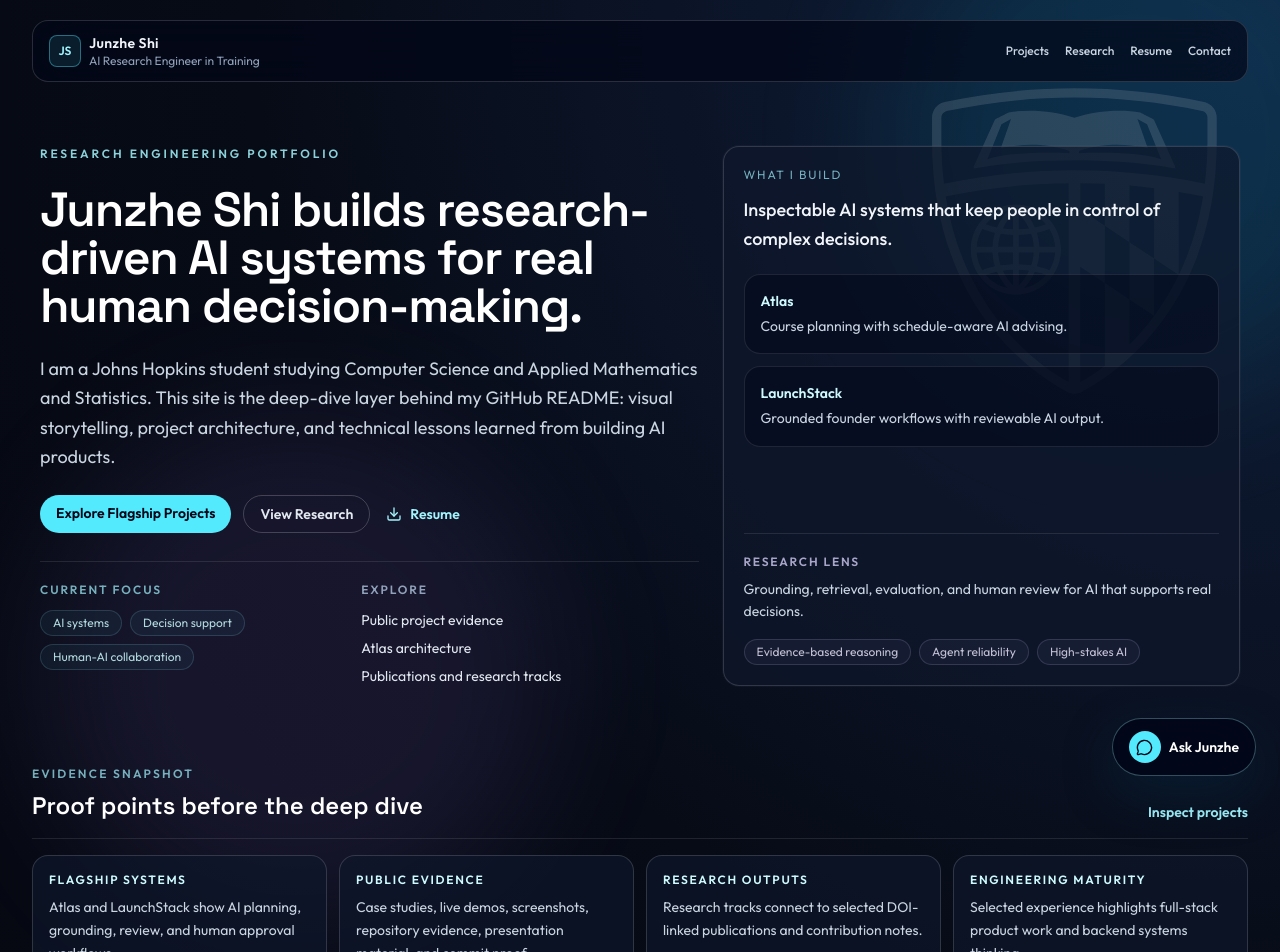
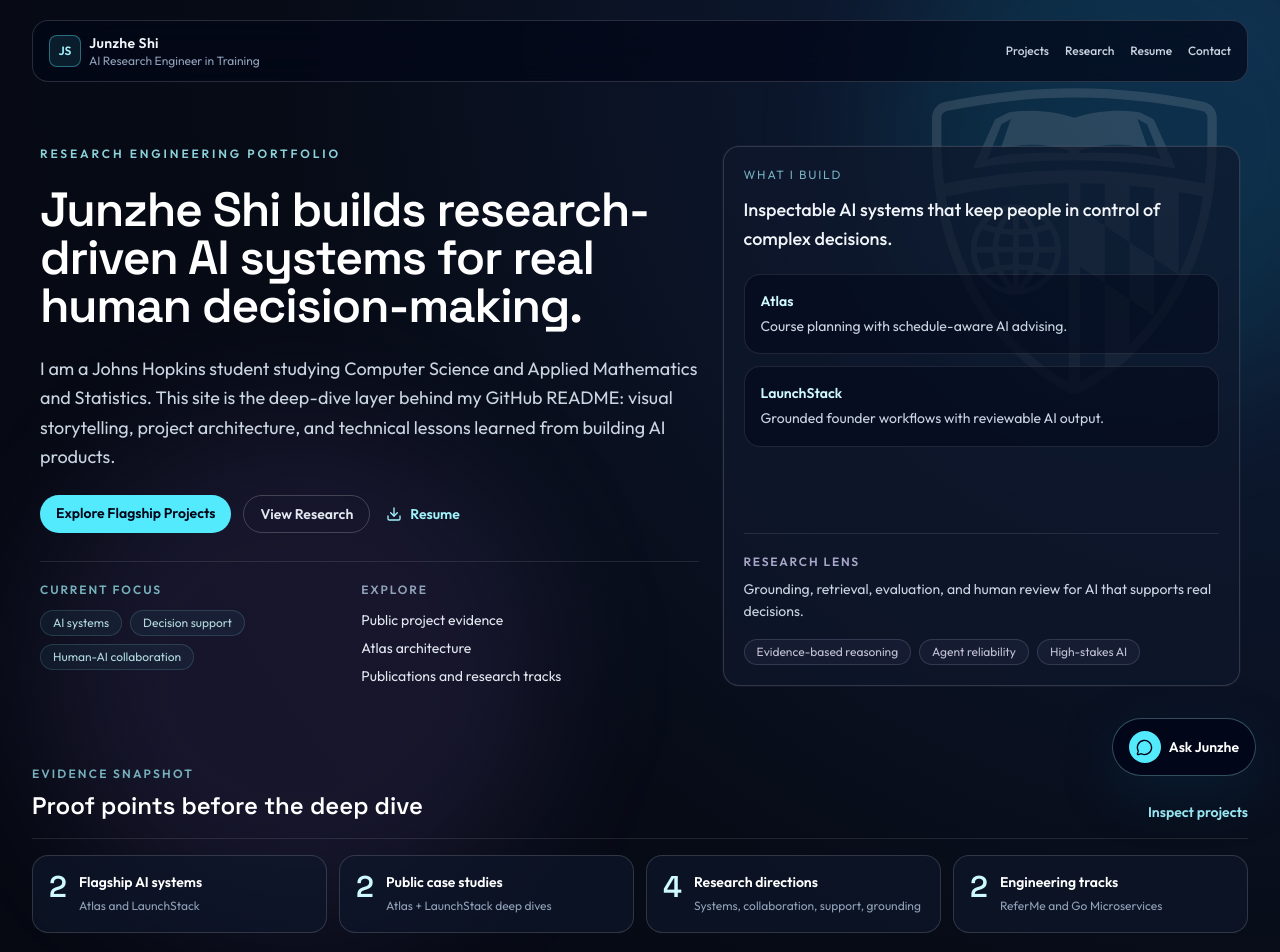
Before and after one commit to JunzheShi0702/personal-website, a React (Vite) app in the folder client/: page / in a window 1280 px wide. Shown: the top 952 px of the page. Built offline with nearby package versions, Linux system fonts and the light colour scheme.

Commit message:
redesign uiux

```diff
--- a/client/src/pages/HomePage.tsx
+++ b/client/src/pages/HomePage.tsx
@@ -36,20 +36,24 @@ const stagger = {
 
 const evidenceSnapshot = [
   {
-    label: 'Flagship systems',
-    value: 'Atlas and LaunchStack show AI planning, grounding, review, and human approval workflows.',
+    stat: '2',
+    title: 'Flagship AI systems',
+    detail: 'Atlas and LaunchStack',
   },
   {
-    label: 'Public evidence',
-    value: 'Case studies, live demos, screenshots, repository evidence, presentation material, and commit proof.',
+    stat: '2',
+    title: 'Public case studies',
+    detail: 'Atlas + LaunchStack deep dives',
   },
   {
-    label: 'Research outputs',
-    value: 'Research tracks connect to selected DOI-linked publications and contribution notes.',
+    stat: '4',
+    title: 'Research directions',
+    detail: 'Systems, collaboration, support, grounding',
   },
   {
-    label: 'Engineering maturity',
-    value: 'Selected experience highlights full-stack product work and backend systems thinking.',
+    stat: '2',
+    title: 'Engineering tracks',
+    detail: 'ReferMe and Go Microservices',
   },
 ]
 
@@ -228,15 +232,18 @@ export function HomePage() {
         <div className="grid gap-3 md:grid-cols-2 xl:grid-cols-4">
           {evidenceSnapshot.map((item) => (
             <article
-              key={item.label}
-              className="rounded-2xl border border-white/15 bg-slate-900/65 p-4"
+              key={item.title}
+              className="grid grid-cols-[auto_1fr] gap-3 rounded-2xl border border-white/15 bg-slate-900/65 p-4"
             >
-              <p className="text-xs font-semibold uppercase tracking-[0.14em] text-cyan-100">
-                {item.label}
+              <p className="font-display text-3xl font-semibold leading-none text-cyan-100">
+                {item.stat}
               </p>
-              <p className="mt-2 text-sm leading-relaxed text-slate-300">
-                {item.value}
-              </p>
+              <div>
+                <p className="text-sm font-semibold text-white">{item.title}</p>
+                <p className="mt-1 text-xs leading-relaxed text-slate-400">
+                  {item.detail}
+                </p>
+              </div>
             </article>
           ))}
         </div>
```
